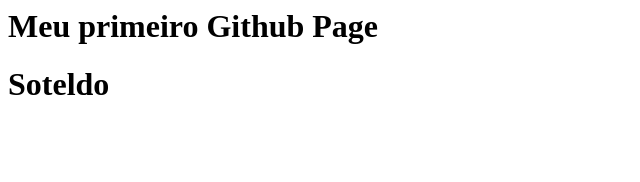
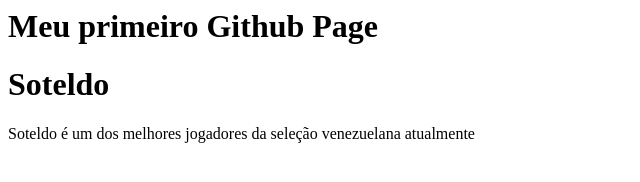
Before and after one commit to gabrielmartinsgomes/first-git, a plain HTML site: page index.html in a window 1280 px wide. Shown: the whole page, without its empty margins (0-640 px from the left). Drawn offline with Linux system fonts and the light colour scheme.

Commit message:
inserido título e parágrafo index.html

```diff
--- a/index.html
+++ b/index.html
@@ -1,6 +1,10 @@
 <html>
+    <head>
+        <title>Meu primeiro Github Page</title>
+    </head>
  <body>
   <h1>Meu primeiro Github Page </h1>
   <h1> Soteldo </h1>
+  <p>Soteldo é um dos melhores jogadores da seleção venezuelana atualmente</p>
  </body>
 </html>
```
